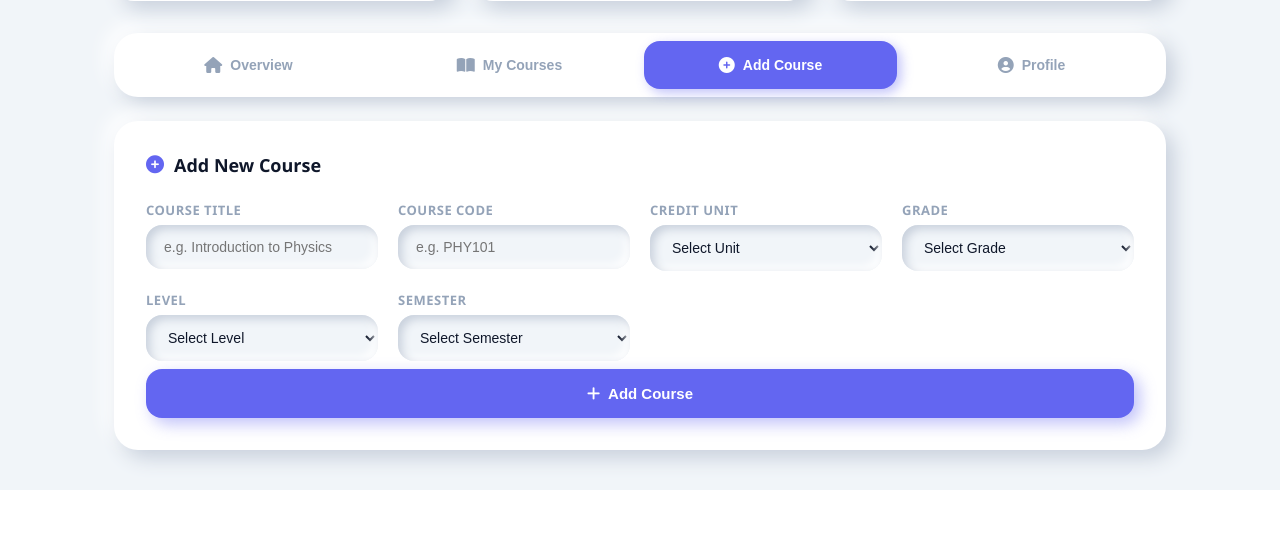
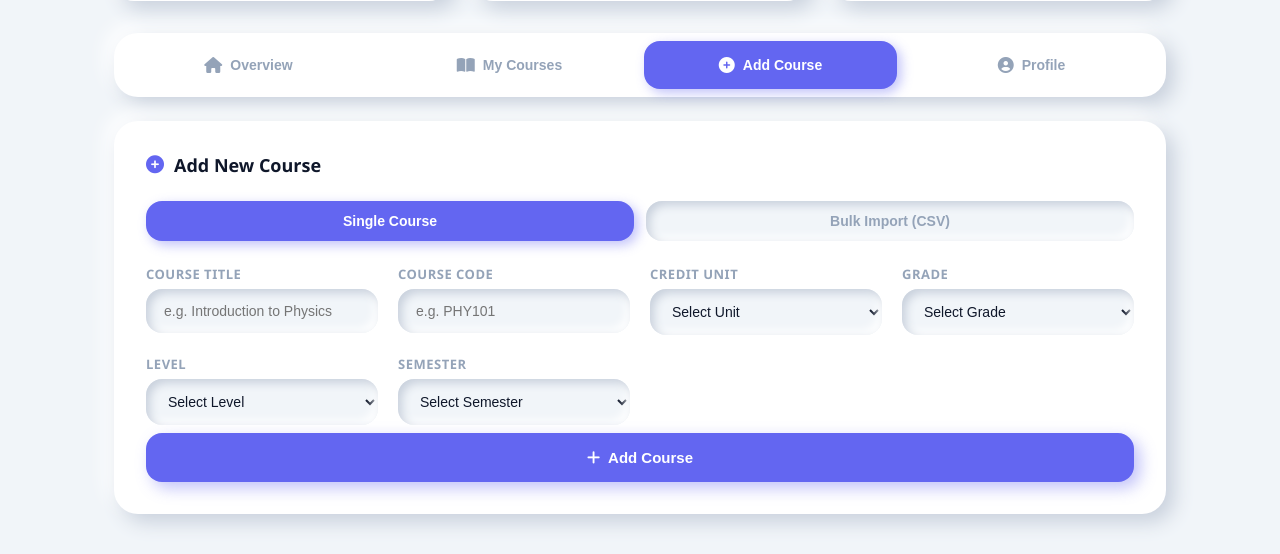
Before and after one commit to Ife-Banks/C-calc, a Django app: page /dashboard/ in a window 1280 px wide, after a click on "Add Course". Shown: the part 634-1188 px from the top of the page. Before the commit the page ends 1124 px from the top, so only its background shows below. Run offline with Django 5.2, Linux system fonts and the light colour scheme; the visitor is signed in with stand-in values (Sample User, id 1); data comes from the database, SQL or seed files in the repository; data that the repository does not hold is empty; some libraries are stand-ins or nearby versions.

Commit message:
Add bulk CSV import for courses

```diff
--- a/core/static/dashboard.css
+++ b/core/static/dashboard.css
@@ -415,6 +415,68 @@ body {
   transform: translateY(-2px);
 }
 
+.toggle-mode {
+  display: flex;
+  gap: 12px;
+  margin-bottom: 24px;
+}
+
+.toggle-mode .toggle-btn {
+  flex: 1;
+  padding: 12px 20px;
+  background: var(--bg);
+  border: none;
+  border-radius: var(--radius-md);
+  font-size: 14px;
+  font-weight: 600;
+  color: var(--text-muted);
+  cursor: pointer;
+  transition: all 0.25s;
+  box-shadow: inset 4px 4px 10px var(--shadow-dark), inset -4px -4px 10px var(--shadow-light);
+}
+
+.toggle-mode .toggle-btn:hover {
+  color: var(--primary);
+}
+
+.toggle-mode .toggle-btn.active {
+  background: var(--primary);
+  color: white;
+  box-shadow: 4px 4px 12px rgba(99, 102, 241, 0.4);
+}
+
+.csv-info {
+  background: var(--bg);
+  border-radius: var(--radius-md);
+  padding: 20px;
+  margin-bottom: 24px;
+  box-shadow: inset 4px 4px 10px var(--shadow-dark), inset -4px -4px 10px var(--shadow-light);
+}
+
+.csv-info p {
+  font-size: 14px;
+  color: var(--text);
+  margin-bottom: 8px;
+}
+
+.csv-info .csv-example {
+  background: var(--surface);
+  border-radius: var(--radius-sm);
+  padding: 12px;
+  font-family: monospace;
+  font-size: 12px;
+  color: var(--text-muted);
+  margin: 12px 0;
+  box-shadow: inset 2px 2px 6px var(--shadow-dark), inset -2px -2px 6px var(--shadow-light);
+}
+
+.btn-secondary {
+  background: var(--surface);
+  color: var(--primary);
+  border: 2px solid var(--primary);
+  box-shadow: 4px 4px 10px var(--shadow-dark), -4px -4px 10px var(--shadow-light);
+}
+
 .btn-full {
   width: 100%;
   margin-top: 8px;
--- a/core/templates/dashboard.html
+++ b/core/templates/dashboard.html
@@ -178,6 +178,13 @@
         <div id="add-course" class="tab-content">
             <div class="content-card">
                 <h3><i class="fas fa-plus-circle"></i> Add New Course</h3>
+
+                <div class="toggle-mode">
+                    <button class="toggle-btn active" onclick="toggleAddMode('single')">Single Course</button>
+                    <button class="toggle-btn" onclick="toggleAddMode('bulk')">Bulk Import (CSV)</button>
+                </div>
+
+                <div id="single-course-form">
                     <form method="POST" action="{% url 'add_course' %}" id="courseForm">
                         {% csrf_token %}
                         <div class="form-grid">
@@ -237,6 +244,33 @@
                         </button>
                     </form>
                 </div>
+
+                <div id="bulk-import-form" style="display: none;">
+                    <div class="csv-info">
+                        <p><strong>CSV Format:</strong> title, code, unit, grade, level, semester</p>
+                        <p><strong>Example:</strong></p>
+                        <div class="csv-example">
+                            title,code,unit,grade,level,semester<br>
+                            Physics 101,PHY101,3,A,100,First<br>
+                            Mathematics,MAT101,4,B,100,First<br>
+                            Chemistry,CHM101,3,C,100,Second
+                        </div>
+                        <button class="btn btn-secondary" onclick="downloadCSVTemplate()">
+                            <i class="fas fa-download"></i> Download CSV Template
+                        </button>
+                    </div>
+                    <form method="POST" action="{% url 'bulk_import_courses' %}" enctype="multipart/form-data" id="bulkForm">
+                        {% csrf_token %}
+                        <div class="form-group">
+                            <label>Select CSV File</label>
+                            <input type="file" name="csv_file" accept=".csv" required>
+                        </div>
+                        <button type="submit" class="btn btn-primary btn-full">
+                            <i class="fas fa-upload"></i> Import Courses
+                        </button>
+                    </form>
+                </div>
+            </div>
         </div>
 
         <div id="profile" class="tab-content">
@@ -281,6 +315,24 @@
             document.querySelectorAll('.tab-content').forEach(content => content.classList.remove('active'));
             document.getElementById(tabId).classList.add('active');
             event.target.closest('.tab-btn').classList.add('active');
+        }
+
+        function toggleAddMode(mode) {
+            document.getElementById('single-course-form').style.display = mode === 'single' ? 'block' : 'none';
+            document.getElementById('bulk-import-form').style.display = mode === 'bulk' ? 'block' : 'none';
+            document.querySelectorAll('.toggle-mode .toggle-btn').forEach(btn => btn.classList.remove('active'));
+            event.target.classList.add('active');
+        }
+
+        function downloadCSVTemplate() {
+            const csv = 'title,code,unit,grade,level,semester\nIntroduction to Physics,PHY101,3,A,100,First\nMathematics I,MAT101,4,B,100,First\nGeneral Chemistry,CHM101,3,C,100,Second\nIntroduction to Biology,BIO101,3,D,100,Second';
+            const blob = new Blob([csv], { type: 'text/csv' });
+            const url = window.URL.createObjectURL(blob);
+            const a = document.createElement('a');
+            a.href = url;
+            a.download = 'cgpa_courses_template.csv';
+            a.click();
+            window.URL.revokeObjectURL(url);
         }
 
         function showToast(message, type) {
--- a/core/urls.py
+++ b/core/urls.py
@@ -18,6 +18,9 @@ urlpatterns = [
     # Delete course
     path('delete-course/<int:course_id>/', views.delete_course, name='delete_course'),
 
+    # Bulk import
+    path('bulk-import/', views.bulk_import_courses, name='bulk_import_courses'),
+
     # OTP SYSTEM
     path('otp-request/', views.otp_request, name='otp_request'),
     path('otp-verify/', views.otp_verify, name='otp_verify'),
--- a/core/views.py
+++ b/core/views.py
@@ -8,6 +8,7 @@ from django.http import HttpResponseRedirect
 
 import random
 import time
+import csv
 
 from .models import Student, Level, Semester, Course
 
@@ -254,6 +255,77 @@ def delete_course(request, course_id):
 
 
 # =========================
+# 🔹 BULK IMPORT COURSES FROM CSV
+# =========================
+def bulk_import_courses(request):
+    if not request.user.is_authenticated:
+        return redirect("login")
+
+    if request.method == "POST":
+        csv_file = request.FILES.get('csv_file')
+
+        if not csv_file.name.endswith('.csv'):
+            messages.error(request, "Please upload a CSV file")
+            return redirect("dashboard")
+
+        student = Student.objects.get(user=request.user)
+
+        try:
+            decoded_file = csv_file.read().decode('utf-8').splitlines()
+            reader = csv.DictReader(decoded_file)
+
+            count = 0
+            errors = []
+
+            for row_num, row in enumerate(reader, start=2):
+                try:
+                    title = row.get('title', '').strip()
+                    code = row.get('code', '').strip()
+                    unit = int(row.get('unit', 0))
+                    grade = row.get('grade', '').strip().upper()
+                    level_num = int(row.get('level', 0))
+                    semester_name = row.get('semester', '').strip()
+
+                    if not all([title, code, grade, level_num, semester_name]):
+                        errors.append(f"Row {row_num}: Missing required fields")
+                        continue
+
+                    level, _ = Level.objects.get_or_create(
+                        student=student,
+                        level=level_num,
+                        defaults={'gpa': 0, 'locked': False}
+                    )
+
+                    semester, _ = Semester.objects.get_or_create(
+                        level=level,
+                        name=semester_name,
+                        defaults={'gpa': 0}
+                    )
+
+                    Course.objects.create(
+                        semester=semester,
+                        title=title,
+                        code=code,
+                        unit=unit,
+                        grade=grade
+                    )
+                    count += 1
+
+                except Exception as e:
+                    errors.append(f"Row {row_num}: {str(e)}")
+
+            if count > 0:
+                messages.success(request, f"{count} courses imported successfully")
+            if errors:
+                messages.warning(request, f"{len(errors)} rows had errors: {', '.join(errors[:5])}{'...' if len(errors) > 5 else ''}")
+
+        except Exception as e:
+            messages.error(request, f"Error reading CSV: {str(e)}")
+
+    return redirect("dashboard")
+
+
+# =========================
 # 🔹 LOGOUT
 # =========================
 def logout_view(request):
```
Lines whose indentation alone changed are shown as unchanged.
